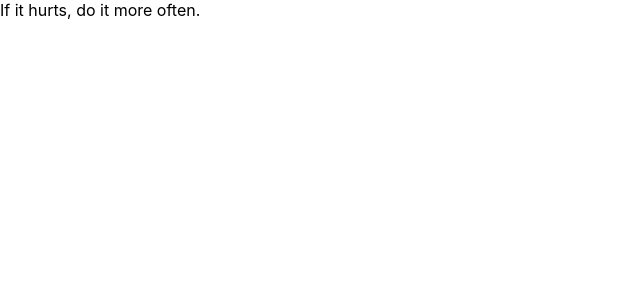
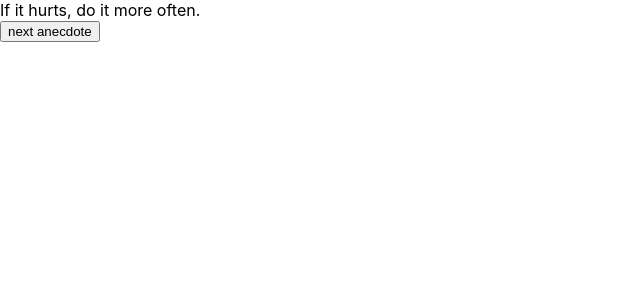
Before and after one commit to Scott-Zeta/FullStackOpen_MOOC, a React (Create React App) app in the folder Part1/anecdotes/: page / in a window 1280 px wide. Shown: the top 300 px of the page, without its empty margins (0-640 px from the left). Built offline with nearby package versions, Linux system fonts and the light colour scheme.

Commit message:
finish exercise 1.12

```diff
--- a/Part1/anecdotes/src/App.js
+++ b/Part1/anecdotes/src/App.js
@@ -1,7 +1,14 @@
 import { useState } from 'react';
 import './App.css';
 
-function App() {
+const Button = ({ onClick, text }) => {
+  return (
+    <button onClick={onClick}>
+      {text}
+    </button>)
+}
+
+const App = () => {
   const anecdotes = [
     'If it hurts, do it more often.',
     'Adding manpower to a late software project makes it later!',
@@ -13,12 +20,17 @@ function App() {
   ]
 
   const [selected, setSelected] = useState(0)
+  const selectRandom = () =>{
+    let random = Math.floor(Math.random() * anecdotes.length);
+    console.log(random);
+    setSelected(random);
+  }
 
   return (
     <div>
-      {anecdotes[selected]}
+      {anecdotes[selected]} <br></br>
+      <Button text = "next anecdote" onClick={selectRandom}/>
     </div>
   )
 }
-
 export default App;
```
